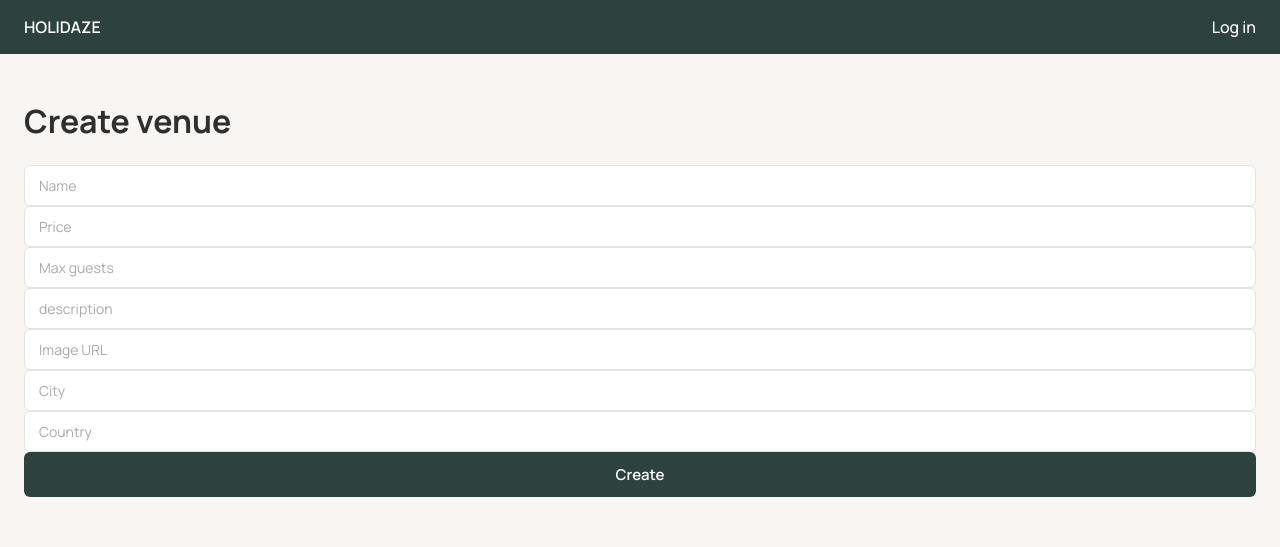
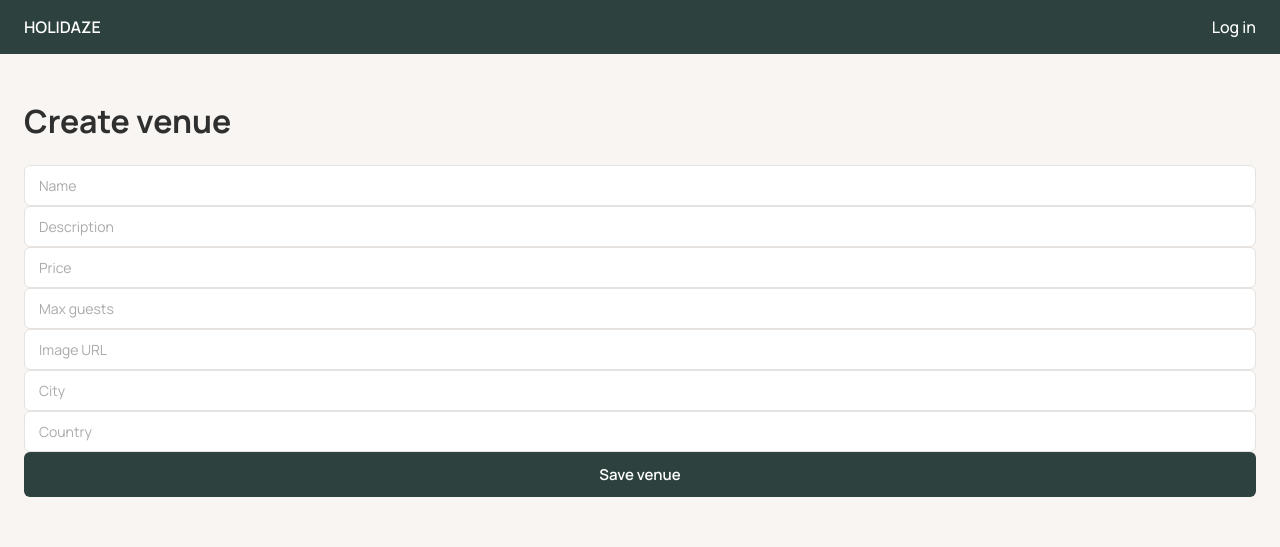
Before and after one commit to JarlErikMathiesen/project-exam-2-JarlErikMathiesen, a React (Vite) app: page /profile/create-venue in a window 1280 px wide. Shown: the top 547 px of the page. Built offline with nearby package versions, Linux system fonts and the light colour scheme.

Commit message:
delete button works and refactored createVenueForm into venueform that can be reused on the edit page

```diff
--- a/src/api/client.js
+++ b/src/api/client.js
@@ -19,5 +19,6 @@ export async function apiFetch(endpoint, options = {}) {
     throw new Error(error?.errors?.[0]?.message || 'API request failed');
   }
 
-  return response.json();
+  const text = await response.text();
+  return text ? JSON.parse(text) : null;
 }
--- a/src/components/profile/ManagerVenues.jsx
+++ b/src/components/profile/ManagerVenues.jsx
@@ -1,5 +1,16 @@
 import { useNavigate } from 'react-router-dom';
 import Button from '../ui/Button';
+import { deleteVenue } from '../../api/venues';
+
+const handleDelete = async (id) => {
+  try {
+    await deleteVenue(id);
+
+    window.location.reload();
+  } catch (error) {
+    console.error(error);
+  }
+};
 
 export default function ManagerVenues({ venues }) {
   const navigate = useNavigate();
@@ -35,6 +46,7 @@ export default function ManagerVenues({ venues }) {
             >
               View bookings
             </Button>
+            <Button onClick={() => handleDelete(venue.id)}>Delete</Button>
           </div>
         ))
       ) : (
--- /dev/null
+++ b/src/components/venue/VenueForm.jsx
@@ -0,0 +1,94 @@
+import { useState, useEffect } from 'react';
+import Input from '../ui/Input';
+import Button from '../ui/Button';
+
+export default function VenueForm({ initialData = {}, onSubmit, loading }) {
+  const [name, setName] = useState('');
+  const [description, setDescription] = useState('');
+  const [price, setPrice] = useState('');
+  const [maxGuests, setMaxGuests] = useState('');
+
+  const [imageUrl, setImageUrl] = useState('');
+  const [city, setCity] = useState('');
+  const [country, setCountry] = useState('');
+
+  useEffect(() => {
+    if (initialData.name) {
+      setName(initialData.name || '');
+      setDescription(initialData.description || '');
+      setPrice(initialData.price || '');
+      setMaxGuests(initialData.maxGuests || '');
+
+      setImageUrl(initialData.media?.[0]?.url || '');
+      setCity(initialData.location?.city || '');
+      setCountry(initialData.location?.country || '');
+    }
+  }, [initialData]);
+
+  const handleSubmit = (e) => {
+    e.preventDefault();
+
+    const venueData = {
+      name,
+      description,
+      price: Number(price),
+      maxGuests: Number(maxGuests),
+
+      media: imageUrl ? [{ url: imageUrl, alt: name }] : [],
+
+      location: {
+        city: city || null,
+        country: country || null,
+      },
+    };
+
+    onSubmit(venueData);
+  };
+
+  return (
+    <form onSubmit={handleSubmit}>
+      <Input
+        value={name}
+        onChange={(e) => setName(e.target.value)}
+        placeholder="Name"
+      />
+      <Input
+        value={description}
+        onChange={(e) => setDescription(e.target.value)}
+        placeholder="Description"
+      />
+      <Input
+        type="number"
+        value={price}
+        onChange={(e) => setPrice(e.target.value)}
+        placeholder="Price"
+      />
+      <Input
+        type="number"
+        value={maxGuests}
+        onChange={(e) => setMaxGuests(e.target.value)}
+        placeholder="Max guests"
+      />
+
+      <Input
+        value={imageUrl}
+        onChange={(e) => setImageUrl(e.target.value)}
+        placeholder="Image URL"
+      />
+      <Input
+        value={city}
+        onChange={(e) => setCity(e.target.value)}
+        placeholder="City"
+      />
+      <Input
+        value={country}
+        onChange={(e) => setCountry(e.target.value)}
+        placeholder="Country"
+      />
+
+      <Button type="submit" disabled={loading}>
+        {loading ? 'Saving...' : 'Save venue'}
+      </Button>
+    </form>
+  );
+}
--- a/src/pages/CreateVenue.jsx
+++ b/src/pages/CreateVenue.jsx
@@ -1,99 +1,28 @@
+import { createVenue } from '../api/venues';
+import { useNavigate } from 'react-router-dom';
 import { useState } from 'react';
-import { useNavigate } from 'react-router-dom';
-import { createVenue } from '../api/venues';
-import Input from '../components/ui/Input';
-import Button from '../components/ui/Button';
+import VenueForm from '../components/venue/VenueForm';
 
 export default function CreateVenue() {
   const navigate = useNavigate();
+  const [loading, setLoading] = useState(false);
 
-  const [name, setName] = useState('');
-  const [price, setPrice] = useState('');
-  const [maxGuests, setMaxGuests] = useState('');
-  const [description, setDescription] = useState('');
-  const [imageUrl, setImageUrl] = useState('');
-  const [city, setCity] = useState('');
-  const [country, setCountry] = useState('');
-
-  const handleSubmit = async (e) => {
-    e.preventDefault();
-
-    const venueData = {
-      name,
-      description,
-      price: Number(price),
-      maxGuests: Number(maxGuests),
-
-      media: imageUrl
-        ? [
-            {
-              url: imageUrl,
-            },
-          ]
-        : [],
-
-      location: {
-        city: city || null,
-        country: country || null,
-      },
-    };
-
+  const handleCreate = async (data) => {
     try {
-      await createVenue(venueData);
+      setLoading(true);
+      await createVenue(data);
       navigate('/profile');
     } catch (error) {
       console.error(error);
+    } finally {
+      setLoading(false);
     }
   };
 
   return (
-    <form onSubmit={handleSubmit}>
+    <>
       <h1>Create venue</h1>
-
-      <Input
-        placeholder="Name"
-        value={name}
-        onChange={(e) => setName(e.target.value)}
-      />
-
-      <Input
-        placeholder="Price"
-        type="number"
-        value={price}
-        onChange={(e) => setPrice(e.target.value)}
-      />
-
-      <Input
-        placeholder="Max guests"
-        type="number"
-        value={maxGuests}
-        onChange={(e) => setMaxGuests(e.target.value)}
-      />
-
-      <Input
-        placeholder="description"
-        value={description}
-        onChange={(e) => setDescription(e.target.value)}
-      />
-
-      <Input
-        placeholder="Image URL"
-        value={imageUrl}
-        onChange={(e) => setImageUrl(e.target.value)}
-      />
-
-      <Input
-        placeholder="City"
-        value={city}
-        onChange={(e) => setCity(e.target.value)}
-      />
-
-      <Input
-        placeholder="Country"
-        value={country}
-        onChange={(e) => setCountry(e.target.value)}
-      />
-      <Button type="submit">Create</Button>
-    </form>
+      <VenueForm onSubmit={handleCreate} loading={loading} />
+    </>
   );
 }
```
